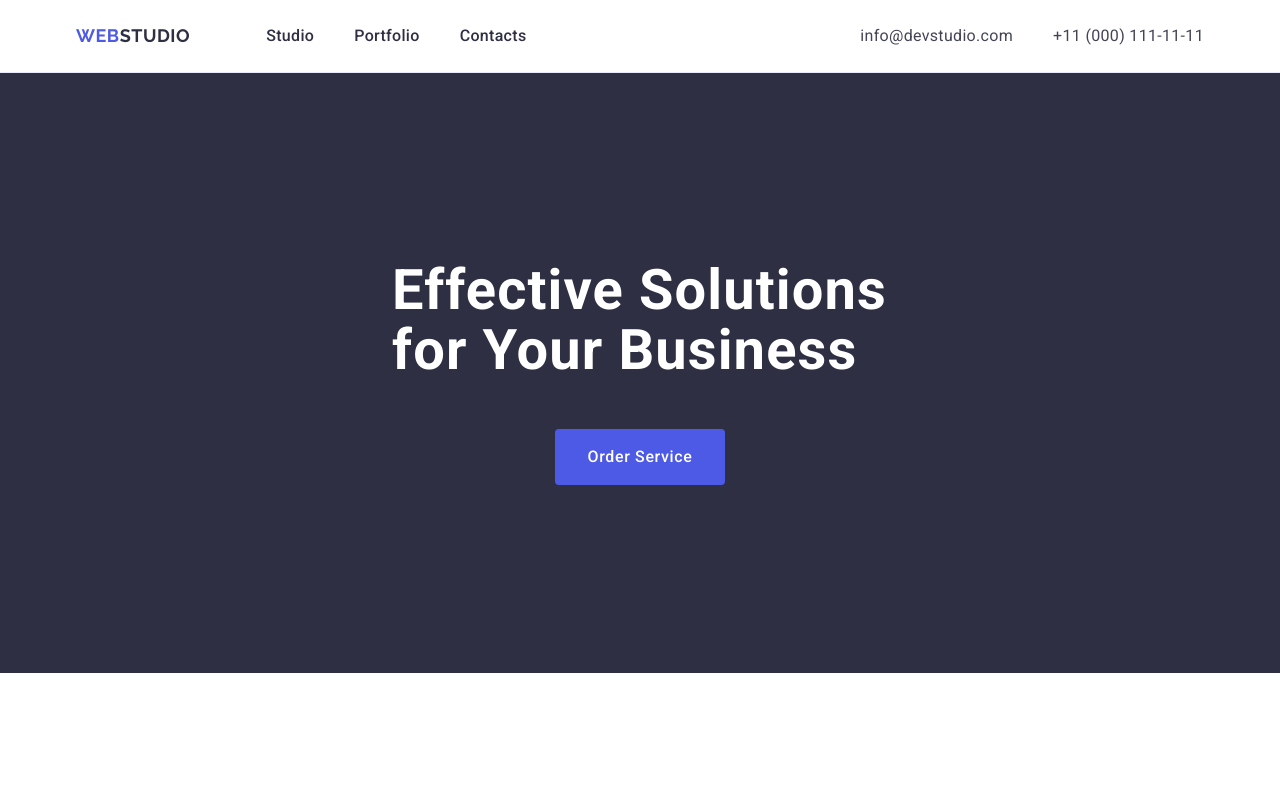
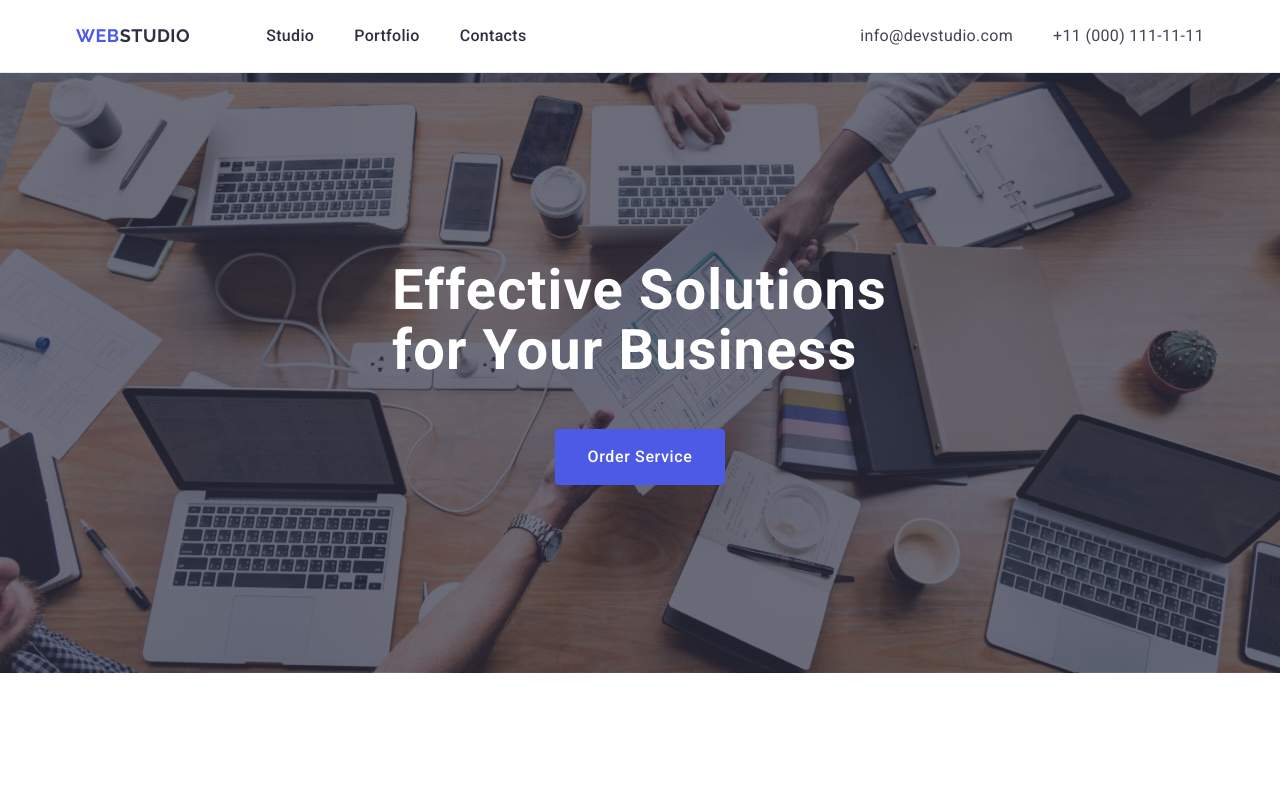
Before and after one commit to DenysHozhev/goit-markup-hw-04, a plain HTML site: page index.html in a window 1280 px wide. Shown: the top 790 px of the page. Drawn offline with nearby package versions, Linux system fonts and the light colour scheme.

Commit message:
Hero secnion

```diff
--- a/css/styles.css
+++ b/css/styles.css
@@ -260,6 +260,16 @@ main {
 .section-effective {
   background-color: #2e2f42;
   padding: 188px 0 188px;
+
+  background-repeat: no-repeat;
+  background-position: center center;
+  background-size: auto auto;
+  background-image: linear-gradient(
+      to bottom,
+      rgba(46, 47, 66, 0.7),
+      rgba(46, 47, 66, 0.7)
+    ),
+    url(/images/people-office.jpg);
 }
 
 .title-effective {
```
Also changed, not shown: images/people-office.jpg (added).
